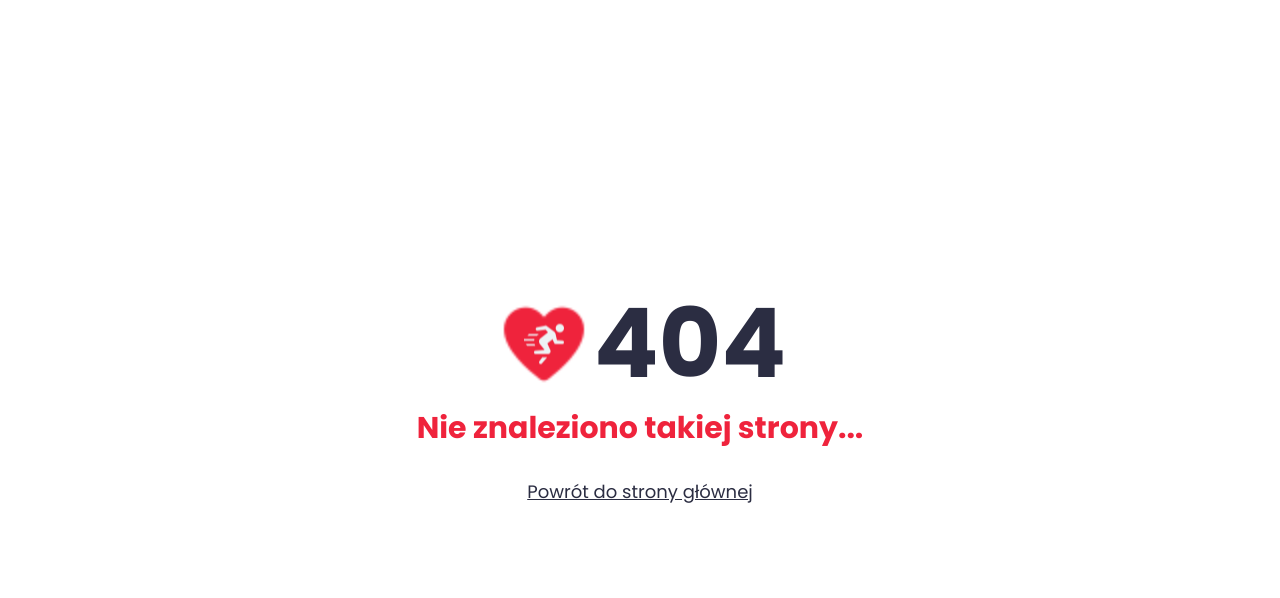
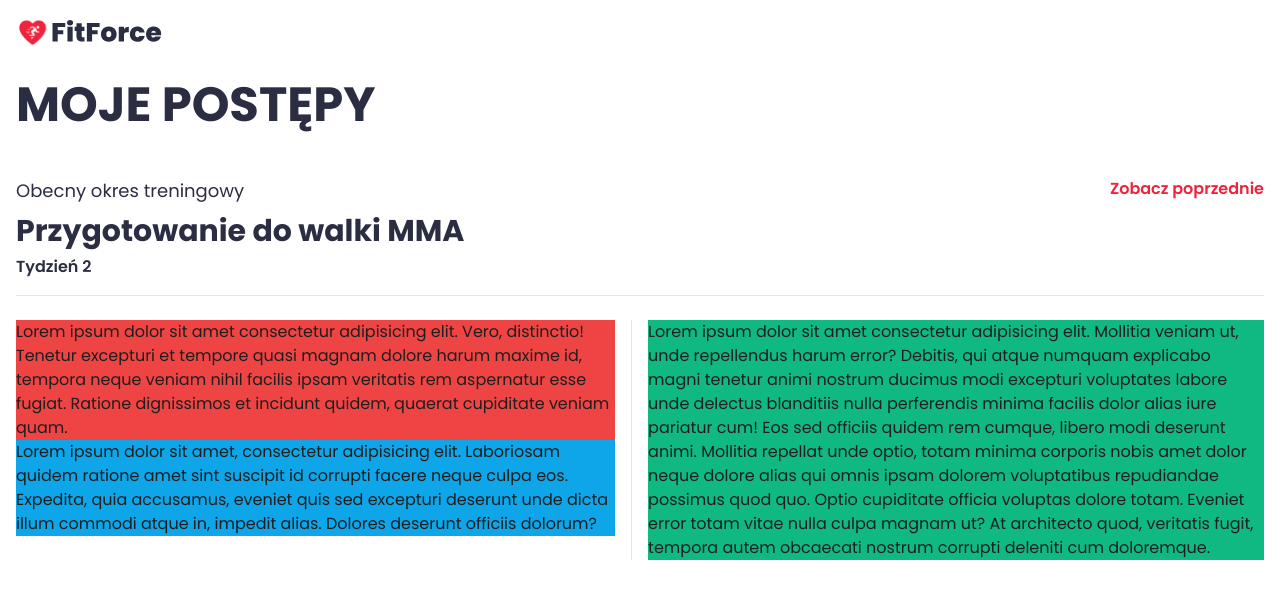
Before and after one commit to abieniek03/fit-force, a Next.js app: page /moje-postepy in a window 1280 px wide. Before the commit this address had no page. Shown: the top 598 px of the page. Built offline with nearby package versions, Linux system fonts and the light colour scheme.

Commit message:
My progress page dashboard layout - create

```diff
--- a/app/(dashboard)/dashboard/page.tsx
+++ b/app/(dashboard)/dashboard/page.tsx
@@ -26,7 +26,7 @@ const menuItems: IMenuItem[] = [
   {
     title: "Moje postępy",
     image: imageMyProgress,
-    path: "moje-postępy",
+    path: "moje-postepy",
   },
   {
     title: "Atlas ćwiczeń",
@@ -36,7 +36,7 @@ const menuItems: IMenuItem[] = [
   {
     title: "Moje dane",
     image: imageMyParameters,
-    path: "moje-parametry",
+    path: "moje-dane",
   },
 ];
 
@@ -54,7 +54,10 @@ export default async function DashboardPage() {
   return (
     <>
       <header>
-        <DashboardPageTitle>Cześć {user?.firstName}!👋</DashboardPageTitle>
+        <h1 className="text-3xl font-bold text-secondary lg:text-4xl">
+          Cześć {user?.firstName}!👋
+        </h1>
+
         <span>{getCurrentDate()}</span>
       </header>
       <div>
--- /dev/null
+++ b/app/(dashboard)/moje-dane/page.tsx
@@ -0,0 +1,14 @@
+import { Metadata } from "next/types";
+import DashboardPageTitle from "@/app/_components/dashboard/DashboardPageTitile";
+
+export const metadata: Metadata = {
+  title: "Moje dane",
+};
+
+export default function DashboardPage() {
+  return (
+    <>
+      <DashboardPageTitle>Moje dane</DashboardPageTitle>
+    </>
+  );
+}
--- /dev/null
+++ b/app/(dashboard)/moje-postepy/page.tsx
@@ -0,0 +1,67 @@
+import { Metadata } from "next/types";
+import Link from "next/link";
+import DashboardPageTitle from "@/app/_components/dashboard/DashboardPageTitile";
+
+export const metadata: Metadata = {
+  title: "Moje postępy",
+};
+
+export default function DashboardPage() {
+  return (
+    <>
+      <DashboardPageTitle>Moje postępy</DashboardPageTitle>
+
+      <div className="mt-6 border-b text-secondary lg:mt-12 lg:flex lg:justify-between">
+        <div className="mb-2 pb-2">
+          <p className="mb-2 text-lg">Obecny okres treningowy</p>
+          <p className="mb-1.5 text-2xl font-bold md:text-3xl">
+            Przygotowanie do walki MMA
+          </p>
+          <p className="font-semibold">Tydzień 2</p>
+        </div>
+        <div className="mb-4">
+          <Link
+            href="/moje-postepy/user-id"
+            className="mb-3 font-semibold text-primary hover:underline"
+          >
+            Zobacz poprzednie
+          </Link>
+        </div>
+      </div>
+
+      <div className="flex flex-col gap-4 pt-6 lg:flex-row">
+        <div className="border-r lg:w-1/2 lg:pr-4">
+          <p className="bg-red-500">
+            Lorem ipsum dolor sit amet consectetur adipisicing elit. Vero,
+            distinctio! Tenetur excepturi et tempore quasi magnam dolore harum
+            maxime id, tempora neque veniam nihil facilis ipsam veritatis rem
+            aspernatur esse fugiat. Ratione dignissimos et incidunt quidem,
+            quaerat cupiditate veniam quam.
+          </p>
+          <p className="bg-sky-500">
+            Lorem ipsum dolor sit amet, consectetur adipisicing elit. Laboriosam
+            quidem ratione amet sint suscipit id corrupti facere neque culpa
+            eos. Expedita, quia accusamus, eveniet quis sed excepturi deserunt
+            unde dicta illum commodi atque in, impedit alias. Dolores deserunt
+            officiis dolorum?
+          </p>
+        </div>
+        <div className="h-full lg:w-1/2">
+          <p className="bg-emerald-500">
+            Lorem ipsum dolor sit amet consectetur adipisicing elit. Mollitia
+            veniam ut, unde repellendus harum error? Debitis, qui atque numquam
+            explicabo magni tenetur animi nostrum ducimus modi excepturi
+            voluptates labore unde delectus blanditiis nulla perferendis minima
+            facilis dolor alias iure pariatur cum! Eos sed officiis quidem rem
+            cumque, libero modi deserunt animi. Mollitia repellat unde optio,
+            totam minima corporis nobis amet dolor neque dolore alias qui omnis
+            ipsam dolorem voluptatibus repudiandae possimus quod quo. Optio
+            cupiditate officia voluptas dolore totam. Eveniet error totam vitae
+            nulla culpa magnam ut? At architecto quod, veritatis fugit, tempora
+            autem obcaecati nostrum corrupti deleniti cum doloremque.
+          </p>
+        </div>
+      </div>
+    </>
+  );
+}
--- a/app/_components/dashboard/DashboardPageTitile.tsx
+++ b/app/_components/dashboard/DashboardPageTitile.tsx
@@ -6,7 +6,7 @@ interface Props {
 
 export default function DashboardPageTitle({ children }: Props) {
   return (
-    <h1 className="text-3xl font-bold text-secondary lg:text-4xl ">
+    <h1 className="text-3xl font-bold uppercase text-secondary md:text-4xl lg:text-5xl">
       {children}
     </h1>
   );
--- a/app/layout.tsx
+++ b/app/layout.tsx
@@ -6,7 +6,7 @@ import { ILayout } from "@/app/_types/types";
 import { ClerkProvider } from "@clerk/nextjs";
 import { plPL } from "@clerk/localizations";
 
-const font = Poppins({ subsets: ["latin"], weight: ["400", "700"] });
+const font = Poppins({ subsets: ["latin"], weight: ["400", "600", "700"] });
 
 export const metadata: Metadata = {
   title: {
```
Also changed, not shown: app/(dashboard)/layout.tsx (renamed from app/(dashboard)/dashboard/layout.tsx).
